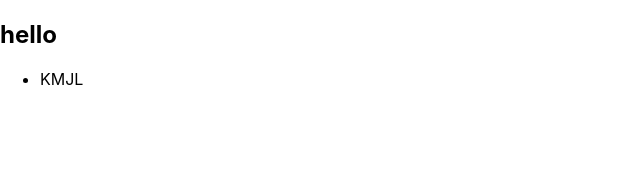
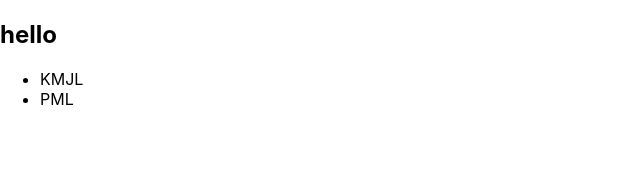
Before and after one commit to AbhaySinghDev2/github-action, a React (Create React App) app: page / in a window 1280 px wide. Shown: the top 179 px of the page, without its empty margins (0-640 px from the left). Built offline with nearby package versions, Linux system fonts and the light colour scheme.

Commit message:
feat: add PML

```diff
--- a/src/App.js
+++ b/src/App.js
@@ -7,6 +7,7 @@ function App() {
     <h2>hello</h2>
     <ul>
       <li>KMJL</li>
+      <li>PML</li>
     </ul>
     </>
 
```
